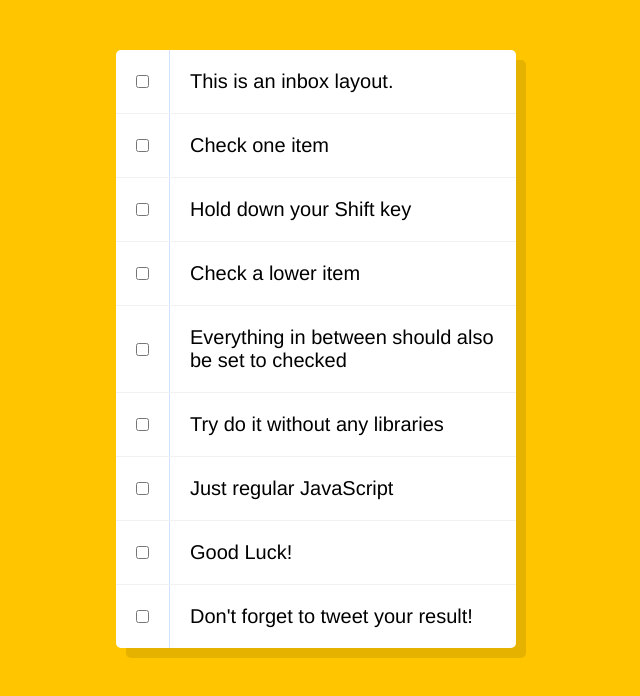
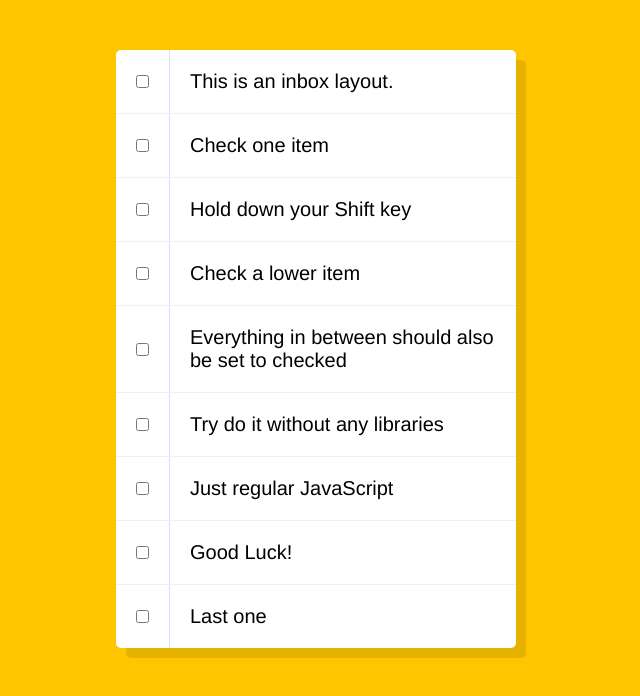
Before and after one commit to Albanetonnellier/js-checkbox, a plain HTML site: page index.html in a window 1280 px wide. Shown: the whole page, without its empty margins (324-964 px from the left). Drawn offline with Linux system fonts and the light colour scheme.

Commit message:
change text

```diff
--- a/index.html
+++ b/index.html
@@ -4,6 +4,7 @@
   <meta charset="UTF-8">
   <title>Hold Shift to Check Multiple Checkboxes</title>
   <link rel="stylesheet" type="text/css" href="style.css">
+
 </head>
 <body>
 
@@ -42,7 +43,7 @@
     </div>
     <div class="item">
       <input type="checkbox">
-      <p>Don't forget to tweet your result!</p>
+      <p>Last one</p>
     </div>
   </div>
 
```
